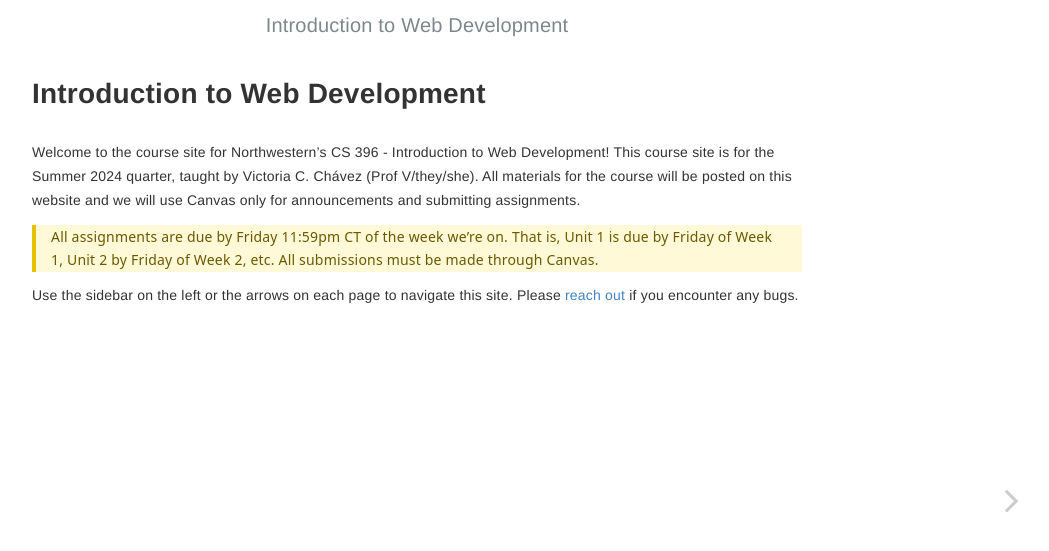
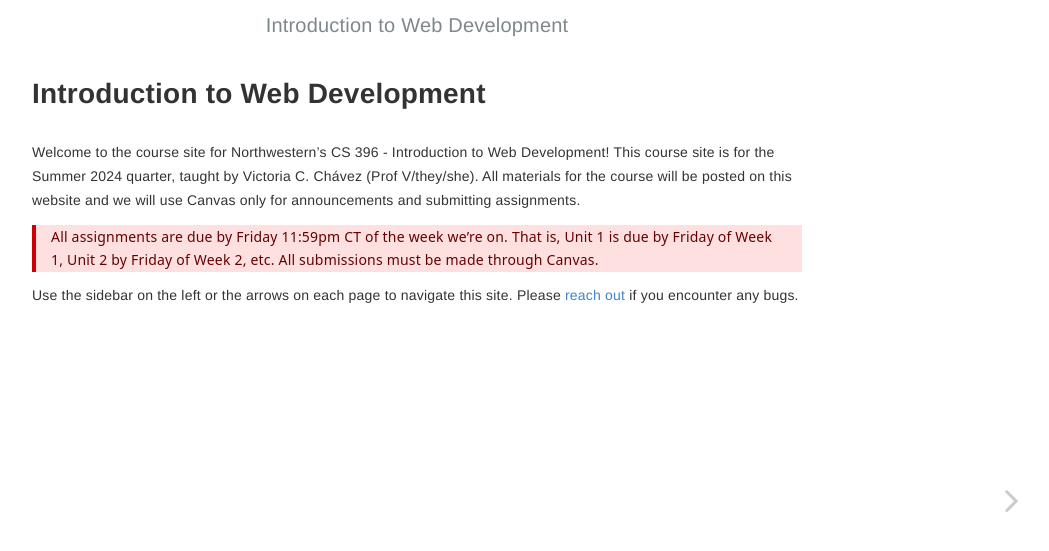
Before and after one commit to vickiebananas/nu-web-dev, a Jekyll site: the page built from _course/index.md, in a window 1280 px wide. Shown: the top 551 px of the page, without its empty margins (223-1272 px from the left). Built offline with Jekyll 4.4.1, drawn with Linux system fonts in a browser that asks for light colours.

Commit message:
changed warning block to danger for contrast in other themes

```diff
--- a/_course/index.md
+++ b/_course/index.md
@@ -8,6 +8,6 @@ ordering: 1
 Welcome to the course site for Northwestern's CS 396 - Introduction to Web Development! This course site is for the Summer 2024 quarter, taught by Victoria C. Chávez (Prof V/they/she). All materials for the course will be posted on this website and we will use Canvas only for announcements and submitting assignments.
 
 > All assignments are due by Friday 11:59pm CT of the week we're on. That is, Unit 1 is due by Friday of Week 1, Unit 2 by Friday of Week 2, etc. All submissions must be made through Canvas.
-{: .block-warning }
+{: .block-danger }
 
 Use the sidebar on the left or the arrows on each page to navigate this site. Please [reach out](mailto:vcchavez@u.northwestern.edu) if you encounter any bugs.
```
